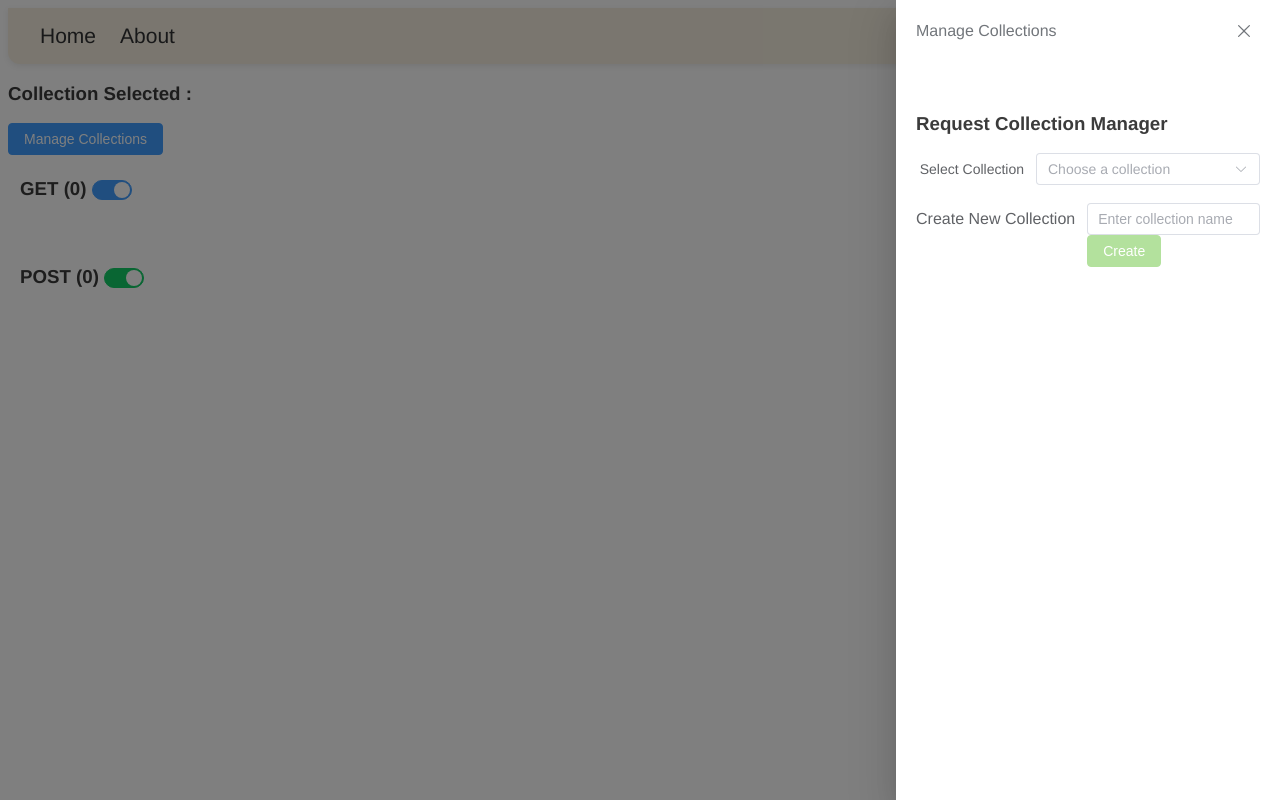
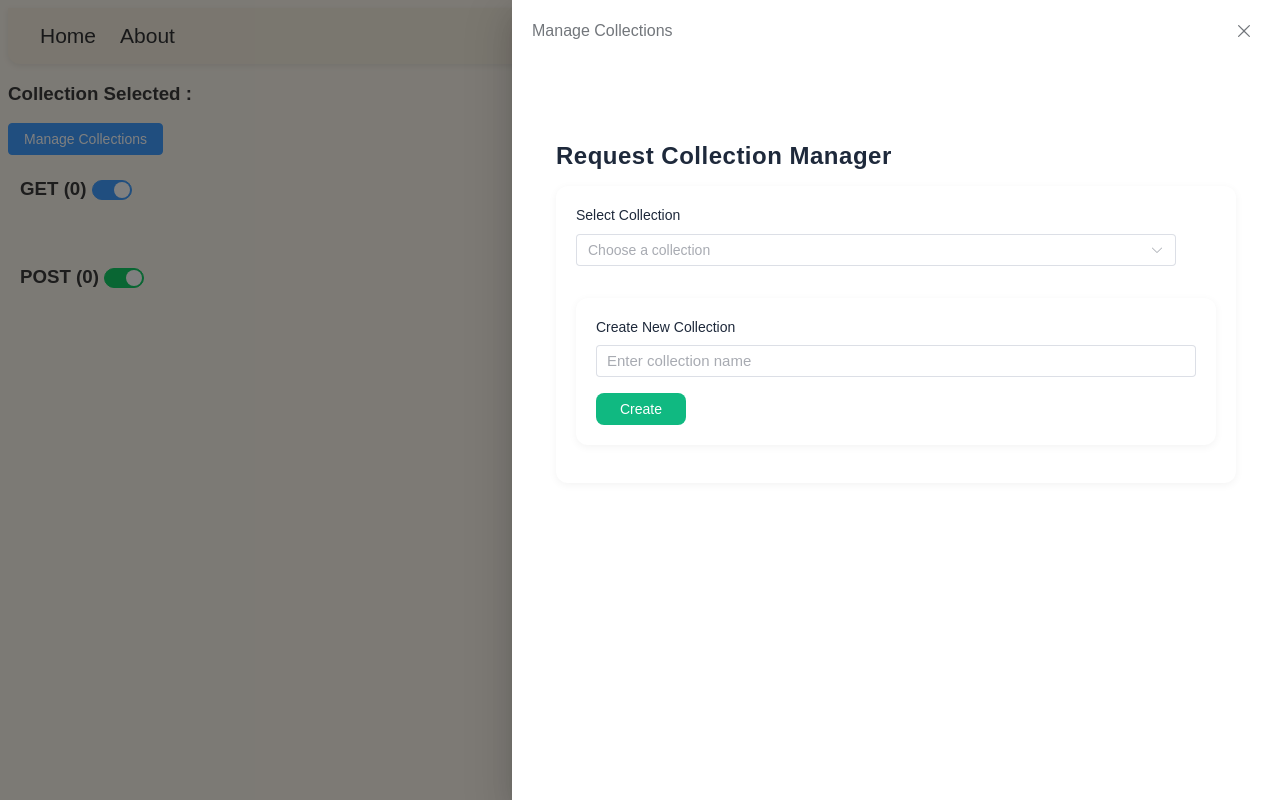
Before and after one commit to ShaneeH/API-Explorer, a Vue app: page / in a window 1280 px wide. Both pictures are taken after a click on the button "Manage Collections". Built offline with nearby package versions, Linux system fonts and the light colour scheme; what vue-code-highlight, vue3-highlightjs would draw is missing.

Commit message:
fixed drawer

```diff
--- a/src/App.vue
+++ b/src/App.vue
@@ -1,9 +1,6 @@
 <template>
   <div id="app">
-
-
     <Navbar />
-
     <router-view />
   </div>
 </template>
@@ -18,7 +15,7 @@ provideDarkMode();
 <style>
 /* Light Mode Styles */
 body {
-  background-color: rgb(255, 255, 255);
+  background-color: #faf5eb;
   color: rgb(59, 59, 59);
 }
 
@@ -31,7 +28,8 @@ body.dark-mode {
 /* Add your other global styles here */
 
 #app {
-  font-family: Avenir, Helvetica, Arial, sans-serif;
+font-family: 'Fredoka', 'Arial Rounded MT Bold', Arial, sans-serif;
+
   -webkit-font-smoothing: antialiased;
   -moz-osx-font-smoothing: grayscale;
 }
@@ -57,6 +55,4 @@ nav a.dark-mode {
   color: #f5f5f5;
   font-size: 21px;
 }
-
-
 </style>
--- a/src/components/Drawer.vue
+++ b/src/components/Drawer.vue
@@ -1,10 +1,22 @@
 <template>
-  <el-drawer v-model="visible" title="Manage Collections" :show-close="true" @close="closeDrawer">
+  <el-drawer
+    v-model="visible"
+    title="Manage Collections"
+    :show-close="true"
+    @close="closeDrawer"
+    :size="drawerSize"
+    class="custom-drawer"
+  >
+    <div class="drawer-content">
       <h3>Request Collection Manager</h3>
 
-    <el-form label-width="120px">
+      <el-form label-position="top" class="collection-form">
         <el-form-item label="Select Collection">
-        <el-select v-model="selectedCollection" placeholder="Choose a collection">
+          <el-select
+            v-model="selectedCollection"
+            placeholder="Choose a collection"
+            class="full-width"
+          >
             <el-option
               v-for="collection in collections"
               :key="collection"
@@ -12,18 +24,48 @@
               :value="collection"
             />
           </el-select>
+        </el-form-item>
 
-      <div v-if="selectedCollection" style="margin-top: 20px;">
+        <div v-if="selectedCollection" class="methods-section">
           <h4>Add Methods to {{ selectedCollection }}</h4>
-        <el-form :model="form" label-width="120px" ref="methodForm">
-          <el-form-item label="Request Name" prop="name" :rules="[{ required: true, message: 'Please enter request name' }]">
-            <el-input v-model="form.name" placeholder="Enter request name" />
+          <el-form
+            :model="form"
+            label-position="top"
+            ref="methodForm"
+            class="method-form"
+          >
+            <el-form-item
+              label="Request Name"
+              prop="name"
+              :rules="[{ required: true, message: 'Please enter request name' }]"
+            >
+              <el-input
+                v-model="form.name"
+                placeholder="Enter request name"
+                class="input-field"
+              />
             </el-form-item>
-          <el-form-item label="URL" prop="url" :rules="[{ required: true, message: 'Please enter URL' }]">
-            <el-input v-model="form.url" placeholder="Enter URL" />
+            <el-form-item
+              label="URL"
+              prop="url"
+              :rules="[{ required: true, message: 'Please enter URL' }]"
+            >
+              <el-input
+                v-model="form.url"
+                placeholder="Enter URL"
+                class="input-field"
+              />
             </el-form-item>
-          <el-form-item label="HTTP Method" prop="method" :rules="[{ required: true, message: 'Please select method' }]">
-            <el-select v-model="form.method" placeholder="Select method">
+            <el-form-item
+              label="HTTP Method"
+              prop="method"
+              :rules="[{ required: true, message: 'Please select method' }]"
+            >
+              <el-select
+                v-model="form.method"
+                placeholder="Select method"
+                class="full-width"
+              >
                 <el-option label="GET" value="GET" />
                 <el-option label="POST" value="POST" />
                 <el-option label="PUT" value="PUT" />
@@ -31,37 +73,63 @@
               </el-select>
             </el-form-item>
           </el-form>
-        <el-button type="primary" @click="addMethod" :disabled="methodAdding">
+          <el-button
+            type="primary"
+            @click="addMethod"
+            :disabled="methodAdding"
+            class="add-method-button"
+          >
             <span v-if="methodAdding" class="el-icon-loading"></span>
             <span v-else>Add Method</span>
           </el-button>
-        <div v-if="methodAddedMessage" class="success-message">{{ methodAddedMessage }}</div>
+          <div v-if="methodAddedMessage" class="success-message">
+            {{ methodAddedMessage }}
+          </div>
           <div v-if="methodError" class="error-message">{{ methodError }}</div>
-        <el-table :data="collectionMethods" style="width: 100%; margin-top: 20px;">
-          <el-table-column prop="method" label="HTTP Method" width="280">
+          <el-table
+            :data="collectionMethods"
+            class="methods-table"
+            style="width: 100%"
+          >
+            <el-table-column prop="method" label="HTTP Method" width="120">
               <template #default="scope">
-              <el-tag>{{ scope.row.method }}</el-tag>
+                <el-tag :type="getTagType(scope.row.method)" class="method-tag">
+                  {{ scope.row.method }}
+                </el-tag>
               </template>
             </el-table-column>
-          <el-table-column prop="name" label="Request Name" />
+            <el-table-column prop="name" label="Request Name" width="200" />
             <el-table-column prop="url" label="URL" />
           </el-table>
         </div>
+
+        <el-form-item label="Create New Collection" class="new-collection-section">
+          <el-input
+            v-model="newCollectionName"
+            placeholder="Enter collection name"
+            class="input-field"
+          />
+          <el-button
+            type="success"
+            @click="createCollection"
+            :disabled="!newCollectionName.trim()"
+            class="create-button"
+          >
+            Create
+          </el-button>
+          <div v-if="collectionExistsError" class="error-message">
+            {{ collectionExistsError }}
+          </div>
         </el-form-item>
       </el-form>
-
-    <el-form-item label="Create New Collection">
-      <el-input v-model="newCollectionName" placeholder="Enter collection name" />
-      <el-button type="success" @click="createCollection" :disabled="!newCollectionName.trim()">Create</el-button>
-      <div v-if="collectionExistsError" class="error-message">{{ collectionExistsError }}</div>
-    </el-form-item>
+    </div>
   </el-drawer>
 </template>
 
 <script setup>
 import { ref, reactive, onMounted, defineProps, defineEmits, watch } from 'vue';
 import { ElMessage } from 'element-plus';
-import * as collectionsService from '@/services/collections';  // Importing collections service
+import * as collectionsService from '@/services/collections';
 
 const props = defineProps({
   showDrawer: Boolean,
@@ -69,6 +137,7 @@ const props = defineProps({
 const emit = defineEmits(['update:showDrawer']);
 
 const visible = ref(props.showDrawer);
+const drawerSize = ref('60%');
 
 watch(() => props.showDrawer, (newVal) => {
   visible.value = newVal;
@@ -149,20 +218,222 @@ const getCollectionMethods = async () => {
   if (selectedCollection.value) {
     collectionMethods.value = await collectionsService.getMethodsForCollection(selectedCollection.value);
     console.log(selectedCollection.value);
-    localStorage.setItem('selected Collection' , selectedCollection.value);
+    localStorage.setItem('selected Collection', selectedCollection.value);
   }
 };
 
 watch(selectedCollection, getCollectionMethods, { deep: true });
+
+const getTagType = (method) => {
+  switch (method) {
+    case 'GET':
+      return 'success';
+    case 'POST':
+      return 'warning';
+    case 'PUT':
+      return 'info';
+    case 'DELETE':
+      return 'danger';
+    default:
+      return '';
+  }
+};
 </script>
 
 <style scoped>
+.custom-drawer {
+  font-family: 'Poppins', -apple-system, BlinkMacSystemFont, 'Segoe UI', Roboto, sans-serif;
+  -webkit-font-smoothing: antialiased;
+  -moz-osx-font-smoothing: grayscale;
+  text-rendering: optimizeLegibility;
+  background: linear-gradient(135deg, #f8fafc 0%, #e8f0fe 100%);
+}
+
+.drawer-content {
+  padding: 24px;
+  max-width: 100%;
+  overflow-y: auto;
+}
+
+.collection-form {
+  margin-bottom: 32px;
+  background: #ffffff;
+  padding: 20px;
+  border-radius: 12px;
+  box-shadow: 0 2px 8px rgba(0, 0, 0, 0.05);
+}
+
+.full-width {
+  width: 100%;
+  max-width: 600px;
+}
+
+.input-field {
+  max-width: 100%;
+  font-size: 15px;
+  border-radius: 8px;
+  transition: border-color 0.3s ease;
+}
+
+.input-field:hover {
+  border-color: #6366f1;
+}
+
+:deep(.el-form-item__label) {
+  font-size: 14px;
+  font-weight: 500;
+  color: #1e293b;
+  margin-bottom: 8px;
+  line-height: 1.4;
+}
+
+.methods-section {
+  margin-top: 32px;
+  padding: 20px;
+  border-radius: 12px;
+  background: #f9faff;
+  box-shadow: 0 2px 8px rgba(0, 0, 0, 0.05);
+}
+
+.method-form {
+  margin-bottom: 20px;
+}
+
+.add-method-button {
+  margin: 16px 0;
+  padding: 12px 24px;
+  border-radius: 8px;
+  font-weight: 500;
+  background: #6366f1;
+  border: none;
+  transition: background 0.3s ease, transform 0.2s ease;
+}
+
+.add-method-button:hover {
+  background: #4f46e5;
+  transform: translateY(-1px);
+}
+
+.methods-table {
+  margin-top: 24px;
+  border-radius: 8px;
+  overflow: hidden;
+}
+
+.method-tag {
+  font-weight: 500;
+  border-radius: 6px;
+  padding: 6px 12px;
+  transition: transform 0.2s ease;
+}
+
+.method-tag:hover {
+  transform: scale(1.05);
+}
+
+.new-collection-section {
+  margin-top: 32px;
+  padding: 20px;
+  background: #ffffff;
+  border-radius: 12px;
+  box-shadow: 0 2px 8px rgba(0, 0, 0, 0.05);
+}
+
+.create-button {
+  margin-top: 16px;
+  padding: 12px 24px;
+  border-radius: 8px;
+  font-weight: 500;
+  background: #10b981;
+  border: none;
+  transition: background 0.3s ease, transform 0.2s ease;
+}
+
+.create-button:hover {
+  background: #059669;
+  transform: translateY(-1px);
+}
+
+h3,
+h4 {
+  margin-bottom: 16px;
+  font-weight: 600;
+  color: #1e293b;
+  letter-spacing: 0.5px;
+}
+
+h3 {
+  font-size: 24px;
+}
+
+h4 {
+  font-size: 18px;
+}
+
 .error-message {
-  color: red;
-  margin-top: 5px;
+  color: #ef4444;
+  font-size: 14px;
+  margin-top: 8px;
+  font-weight: 400;
 }
+
 .success-message {
-  color: green;
-  margin-top: 5px;
+  color: #10b981;
+  font-size: 14px;
+  margin-top: 8px;
+  font-weight: 400;
+}
+
+/* Responsive adjustments */
+@media (max-width: 768px) {
+  .drawer-content {
+    padding: 16px;
+  }
+
+  .full-width {
+    max-width: 100%;
+  }
+
+  h3 {
+    font-size: 20px;
+  }
+
+  h4 {
+    font-size: 16px;
+  }
+
+  .collection-form,
+  .methods-section,
+  .new-collection-section {
+    padding: 16px;
+  }
+
+  :deep(.el-form-item__label) {
+    font-size: 13px;
+  }
+}
+
+@media (max-width: 480px) {
+  .drawer-content {
+    padding: 12px;
+  }
+
+  h3,
+  h4 {
+    font-size: 16px;
+  }
+
+  .el-form-item__label {
+    font-size: 12px;
+  }
+
+  .input-field {
+    font-size: 14px;
+  }
+
+  .add-method-button,
+  .create-button {
+    padding: 10px 20px;
+  }
 }
 </style>
--- a/src/config/endpoints.js
+++ b/src/config/endpoints.js
@@ -1,66 +1,51 @@
+// A default fallback result to avoid duplication
+const emptyResult = {
+  GET_Methods: [],
+  POST_Methods: [],
+  getMethodsQty: 0,
+  postMethodsQty: 0,
+  totalQty: 0,
+  editRequest: null
+}
+
 // Function to get methods from a specific collection in localStorage
 export const getEndPointsByCollection = (collectionName) => {
   try {
-    // Retrieve the collections data from localStorage
-    const collectionsData = localStorage.getItem("collections");
-
+    const collectionsData = localStorage.getItem("collections")
     if (!collectionsData) {
-      console.error("No collections found in localStorage.");
-      return { GET_Methods: [], POST_Methods: [], getMethodsQty: 0, postMethodsQty: 0, totalQty: 0, editRequest: null };
+      console.warn("No collections found in localStorage.")
+      return emptyResult
     }
 
-    let collections;
+    let collections = {}
     try {
-      collections = JSON.parse(collectionsData) || {};
-    } catch (jsonError) {
-      console.error("Error parsing collections from localStorage:", jsonError);
-      return { GET_Methods: [], POST_Methods: [], getMethodsQty: 0, postMethodsQty: 0, totalQty: 0, editRequest: null };
+      collections = JSON.parse(collectionsData) || {}
+    } catch (err) {
+      console.error("Error parsing collections:", err)
+      return emptyResult
     }
 
-    // Initialize GET and POST method arrays for the specific collection
-    const GET_Methods = [];
-    const POST_Methods = [];
-
-    // Check if the collection exists in localStorage
-    const selectedCollection = collections[collectionName];
-
+    const selectedCollection = collections[collectionName]
     if (!selectedCollection) {
-      console.error(`Collection "${collectionName}" not found.`);
-      return { GET_Methods, POST_Methods, getMethodsQty: 0, postMethodsQty: 0, totalQty: 0, editRequest: null };
+      console.warn(`Collection "${collectionName}" not found.`)
+      return emptyResult
     }
 
-    try {
-      // Separate GET and POST methods from the selected collection
-      selectedCollection.forEach((item) => {
-        if (item.method === "GET") {
-          GET_Methods.push(item);
-        } else if (item.method === "POST") {
-          POST_Methods.push(item);
-        }
-      });
-    } catch (iterationError) {
-      console.error("Error processing collection items:", iterationError);
-      return { GET_Methods: [], POST_Methods: [], getMethodsQty: 0, postMethodsQty: 0, totalQty: 0, editRequest: null };
-    }
-
-    // Calculate quantities dynamically
-    const getMethodsQty = GET_Methods.length;
-    const postMethodsQty = POST_Methods.length;
-    const totalQty = getMethodsQty + postMethodsQty;
-
-
+    const GET_Methods = selectedCollection.filter(item => item.method === "GET")
+    const POST_Methods = selectedCollection.filter(item => item.method === "POST")
 
     return {
       GET_Methods,
       POST_Methods,
-      getMethodsQty,
-      postMethodsQty,
-      totalQty
-    };
-  } catch (e) {
-    console.error("Unexpected error in getEndPointsByCollection:", e);
-    return { GET_Methods: [], POST_Methods: [], getMethodsQty: 0, postMethodsQty: 0, totalQty: 0, editRequest: null };
+      getMethodsQty: GET_Methods.length,
+      postMethodsQty: POST_Methods.length,
+      totalQty: GET_Methods.length + POST_Methods.length,
+      editRequest: null
+    }
+  } catch (err) {
+    console.error("Unexpected error in getEndPointsByCollection:", err)
+    return emptyResult
   }
-};
+}
 
-export default getEndPointsByCollection;
+export default getEndPointsByCollection
--- a/src/services/collections.js
+++ b/src/services/collections.js
@@ -1,6 +1,19 @@
 // services/collections.js
 
-const getStoredCollections = () => JSON.parse(localStorage.getItem('collections')) || {}; // Retrieve the JSON LocalStorage Object
+const getStoredCollections = () => {
+  try {
+    const raw = localStorage.getItem('collections')
+    if (!raw) {
+      const defaults = { "Default": [] }
+      localStorage.setItem('collections', JSON.stringify(defaults))
+      return defaults
+    }
+    return JSON.parse(raw)
+  } catch (e) {
+    console.error("Failed to parse collections:", e)
+    return {}
+  }
+}
 
 const getCollections = async () => {
     const storedCollections = getStoredCollections();
```
Lines whose indentation alone changed are shown as unchanged.
